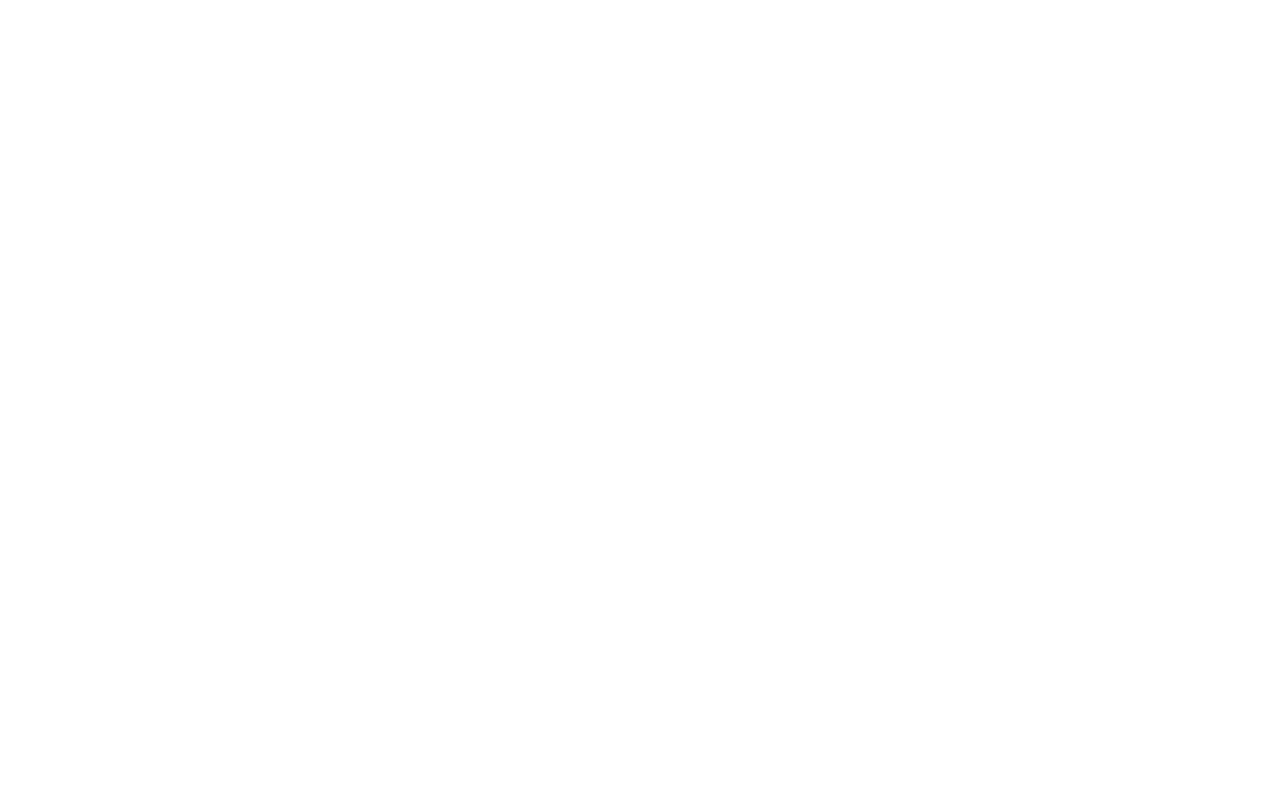
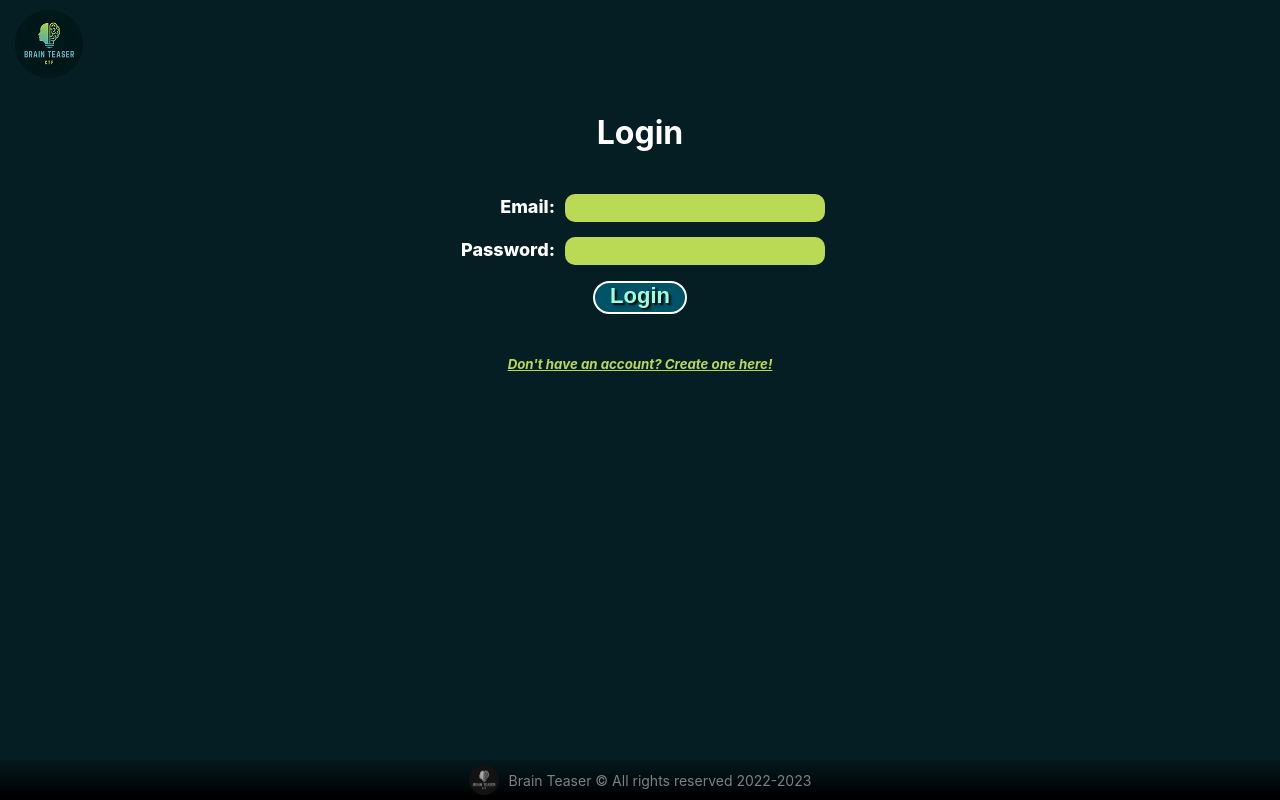
Before and after one commit to IulyN1/Brain-Teaser, a React (Create React App) app: page /login in a window 1280 px wide. Before the commit this address had no page. Built offline with nearby package versions, Linux system fonts and the light colour scheme.

Commit message:
Added login page

```diff
--- a/src/App.js
+++ b/src/App.js
@@ -17,8 +17,8 @@
 
 					<h1>Brain Teaser - CTF Platform</h1>
 					<div className="buttonsContainer">
-						<Link to="/">Log in</Link>
-						<Link to="/">Sign up</Link>
+						<Link to="/login">Log in</Link>
+						<Link to="/register">Sign up</Link>
 					</div>
 				</div>
 				<div className="main">
--- a/src/components/Header.jsx
+++ b/src/components/Header.jsx
@@ -8,8 +8,8 @@
 				<img src={process.env.PUBLIC_URL + '/images/logo.png'} alt="logo" className="logo"></img>
 			</Link>
 			<div className="buttonsContainer">
-				<Link to="/challenges">Log in</Link>
-				<Link to="/challenges">Sign up</Link>
+				<Link to="/login">Log in</Link>
+				<Link to="/register">Sign up</Link>
 			</div>
 		</div>
 	);
--- a/src/index.js
+++ b/src/index.js
@@ -4,6 +4,10 @@
 import App from './App';
 import reportWebVitals from './reportWebVitals';
 import { BrowserRouter, Routes, Route } from 'react-router-dom';
+
+// pages
+import Register from './pages/Register';
+import Login from './pages/Login';
 import Challenges from './pages/Challenges';
 import Challenge from './pages/Challenge';
 import ChallengeSolve from './pages/ChallengeSolve';
@@ -13,6 +17,8 @@
 	<BrowserRouter>
 		<Routes>
 			<Route index element={<App />} />
+			<Route path="register" element={<Register />} />
+			<Route path="login" element={<Login />} />
 			<Route path="challenges" element={<Challenges />} />
 			<Route
 				path="challenges/htmlbtn"
--- a/src/pages/Challenge.js
+++ b/src/pages/Challenge.js
@@ -11,7 +11,7 @@
 	const [inputValue, setInputValue] = useState('');
 	const url = '/challenges/solve/' + props.id;
 
-	const onSubmitClicked = function (e) {
+	const onSubmitClicked = (e) => {
 		e.preventDefault();
 		const correctFlag = ''; // TO DO: get correct flag from api giving the challenge id
 
@@ -22,7 +22,7 @@
 		}
 	};
 
-	const handleInputChange = function (e) {
+	const handleInputChange = (e) => {
 		setInputValue(e.target.value);
 	};
 
--- /dev/null
+++ b/src/pages/Login.js
@@ -0,0 +1,45 @@
+import Footer from '../components/Footer';
+import { Helmet } from 'react-helmet';
+import { Link } from 'react-router-dom';
+import '../styles/Login.css';
+
+function Login() {
+	const onSubmitClicked = (e) => {
+		e.preventDefault();
+	};
+
+	return (
+		<>
+			<Helmet>
+				<title>Login</title>
+			</Helmet>
+			<div className="rootChallenges">
+				<Link to="/challenges">
+					<img src={process.env.PUBLIC_URL + '/images/logo.png'} alt="logo" className="logoFormPage"></img>
+				</Link>
+				<div className="loginContainer">
+					<h1>Login</h1>
+					<form className="loginForm">
+						<div className="emailContainer">
+							<label for="emailInput">Email: </label>
+							<input type="email" id="emailInput" required></input>
+						</div>
+						<div className="passwordContainer">
+							<label for="passwordInput">Password: </label>
+							<input type="password" id="passwordInput" required></input>
+						</div>
+						<button type="submit" onClick={onSubmitClicked} className="submitFormBtn">
+							Login
+						</button>
+					</form>
+					<Link to="/register">
+						<h5>Don't have an account? Create one here!</h5>
+					</Link>
+				</div>
+				<Footer />
+			</div>
+		</>
+	);
+}
+
+export default Login;
--- /dev/null
+++ b/src/pages/Register.js
@@ -0,0 +1,23 @@
+import Footer from '../components/Footer';
+import { Helmet } from 'react-helmet';
+import { Link } from 'react-router-dom';
+import '../styles/Register.css';
+
+function Register() {
+	return (
+		<>
+			<Helmet>
+				<title>Register</title>
+			</Helmet>
+			<div className="rootChallenges">
+				<Link to="/challenges">
+					<img src={process.env.PUBLIC_URL + '/images/logo.png'} alt="logo" className="logoFormPage"></img>
+				</Link>
+				<div className="registerContainer"></div>
+				<Footer />
+			</div>
+		</>
+	);
+}
+
+export default Register;
--- /dev/null
+++ b/src/styles/Login.css
@@ -0,0 +1,91 @@
+.logoFormPage {
+	width: 68px;
+	height: 68px;
+	margin-left: 5px;
+	padding: 10px;
+}
+
+.loginContainer {
+	color: white;
+	display: flex;
+	justify-content: center;
+	align-items: center;
+	flex-direction: column;
+}
+
+.loginContainer a {
+	font-style: italic;
+	color: #bada55;
+	margin-top: 20px;
+}
+
+.loginForm {
+	margin-top: 20px;
+	display: flex;
+	justify-content: space-between;
+	align-items: center;
+	flex-direction: column;
+	height: 120px;
+}
+
+.emailContainer label,
+.passwordContainer label {
+	display: inline-block;
+	text-align: right;
+	width: 100px;
+	margin-right: 10px;
+	cursor: pointer;
+	font-weight: 800;
+	font-size: 18px;
+}
+
+.emailContainer input,
+.passwordContainer input {
+	width: 250px;
+	border-radius: 10px;
+	font-weight: 700;
+	font-size: 16px;
+	padding: 5px;
+	color: #001719;
+	background-color: #bada55;
+	border: none;
+}
+
+.submitFormBtn {
+	padding: 0px 15px 3px 15px;
+	font-size: 22px;
+	font-weight: 800;
+	color: #99ffdd;
+	text-shadow: 2px 2px 2px black;
+	background-color: #005266;
+	border-radius: 20px;
+	border: 2px solid white;
+}
+
+.submitFormBtn:hover {
+	cursor: pointer;
+	padding: 0px 18px 3px 18px;
+	background-color: #005266;
+	border: 2px solid #99ffdd;
+	text-shadow: none;
+	font-weight: 900;
+	transition: 0.25s all;
+}
+
+@media screen and (max-width: 600px) {
+	.emailContainer,
+	.passwordContainer {
+		text-align: left;
+		display: flex;
+		flex-direction: column;
+	}
+
+	.emailContainer label,
+	.passwordContainer label {
+		text-align: left;
+	}
+
+	.submitFormBtn {
+		margin-top: 10px;
+	}
+}
```
Also changed, not shown: src/styles/Register.css (added).
